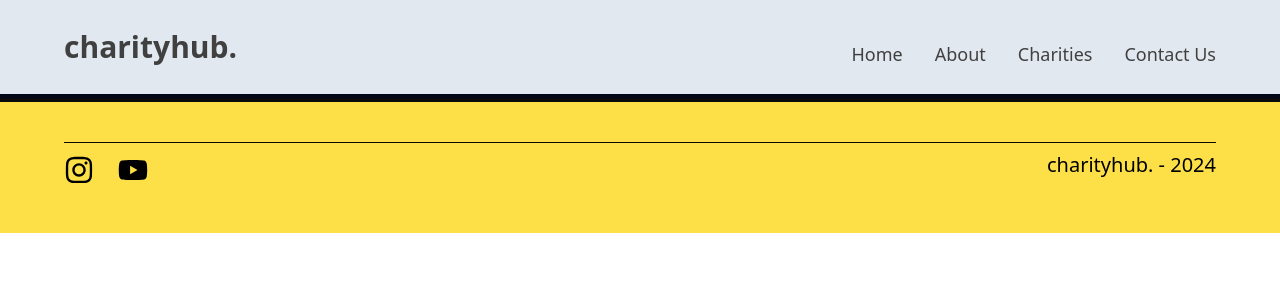
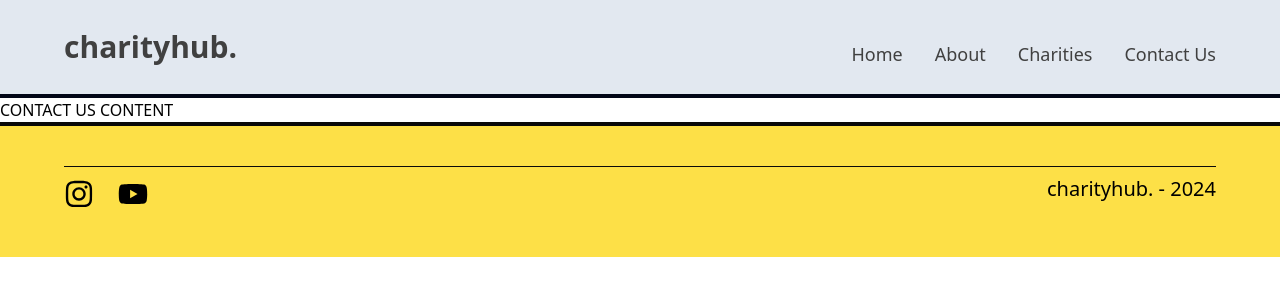
Before and after one commit to fcram7/charityhub, a React (Vite) app: page /contact-us in a window 1280 px wide. Shown: the top 300 px of the page. Built offline with nearby package versions, Linux system fonts and the light colour scheme; a web font is replaced by a local one.

Commit message:
added link to navbar icon, added login and contact us pages

```diff
--- a/src/components/Navbar.tsx
+++ b/src/components/Navbar.tsx
@@ -1,5 +1,6 @@
 import { useState } from 'react';
 import { RxHamburgerMenu, RxCross1 } from "react-icons/rx";
+import { Link } from 'react-router-dom';
 
 const Navbar = () => {
   const [menuActive, setMenuActive] = useState(false);
@@ -11,13 +12,13 @@ const Navbar = () => {
   return (
     <header className={`navbar-section ${menuActive ? "" : "overflow-hidden"} border-b-4 border-slate-950 z-50 bg-slate-200`}>
       <nav className="navbar relative flex py-6 px-[7%] lg:px-[5%] h-full justify-between items-center">
-        <h1 className="navbar-logo font-semibold text-2xl lg:text-3xl text-neutral-700">charity<span>hub.</span></h1>
+        <Link to="/" className="navbar-logo font-semibold text-2xl lg:text-3xl text-neutral-700">charity<span>hub.</span></Link>
 
         <ul className={`navbar-links inline-block text-neutral-700 bg-slate-200 text-lg absolute z-[9999] w-full top-20 left-0 pt-4 px-[7%] max-lg:h-[100vh] transform transition-transform duration-200 ease-in-out ${menuActive ? "translate-x-0" : "translate-x-full"} lg:static flex flex-col gap-4 lg:gap-8 lg:flex-row lg:justify-end lg:translate-x-0 lg:px-0`}>
-          <li className="navbar-menu cursor-pointer after:transform after:transition-transform after:ease-linear after:duration-100 after:border-[0.05rem] after:content-[''] after:border-solid after:border-neutral-600 after:origin-left after:scale-x-0 hover:after:scale-x-[10%] lg:hover:after:scale-x-110 after:block"><a href="#">Home</a></li>
+          <li className="navbar-menu cursor-pointer after:transform after:transition-transform after:ease-linear after:duration-100 after:border-[0.05rem] after:content-[''] after:border-solid after:border-neutral-600 after:origin-left after:scale-x-0 hover:after:scale-x-[10%] lg:hover:after:scale-x-110 after:block"><Link to="/">Home</Link></li>
           <li className="navbar-menu cursor-pointer after:transform after:transition-transform after:ease-linear after:duration-100 after:border-[0.05rem] after:content-[''] after:border-solid after:border-neutral-600 after:origin-left after:scale-x-0 hover:after:scale-x-[10%] lg:hover:after:scale-x-110 after:block"><a href="#">About</a></li>
           <li className="navbar-menu cursor-pointer after:transform after:transition-transform after:ease-linear after:duration-100 after:border-[0.05rem] after:content-[''] after:border-solid after:border-neutral-600 after:origin-left after:scale-x-0 hover:after:scale-x-[13%] lg:hover:after:scale-x-110 after:block"><a href="#">Charities</a></li>
-          <li className="navbar-menu cursor-pointer after:transform after:transition-transform after:ease-linear after:duration-100 after:border-[0.05rem] after:content-[''] after:border-solid after:border-neutral-600 after:origin-left after:scale-x-0 hover:after:scale-x-[16%] lg:hover:after:scale-x-110 after:block"><a href="#">Contact Us</a></li>
+          <li className="navbar-menu cursor-pointer after:transform after:transition-transform after:ease-linear after:duration-100 after:border-[0.05rem] after:content-[''] after:border-solid after:border-neutral-600 after:origin-left after:scale-x-0 hover:after:scale-x-[16%] lg:hover:after:scale-x-110 after:block"><Link to="/contact-us">Contact Us</Link></li>
         </ul>
 
         <div className="navbar-extra lg:hidden">
--- /dev/null
+++ b/src/pages/contactus/Index.tsx
@@ -0,0 +1,9 @@
+const ContactUs = () => {
+  return (
+    <div>
+      CONTACT US CONTENT
+    </div>
+   );
+}
+
+export default ContactUs;
--- a/src/pages/home/StartCharity.tsx
+++ b/src/pages/home/StartCharity.tsx
@@ -1,11 +1,18 @@
+import { useNavigate } from 'react-router-dom';
+
 const StartCharity = () => {
+  const navigate = useNavigate();
+
+  const startCharityButtonHandler = () => {
+    navigate("/login");
+  }
   return (
     <section className="start-charity py-20 lg:py-36 px-[5%] lg:px-[2%] bg-violet-500">
       <h1 className="section-title font-instrument text-center text-2xl md:text-3xl lg:text-7xl lg:leading-relaxed">
         "The best way to find yourself is to lose yourself in the service of others"
       </h1>
       <div className="start-charity-content flex justify-center">
-        <button type="button" className="px-3 py-2 bg-violet-600 rounded-md border text-neutral-50 transition-all ease-in-out duration-200 text-lg mt-4 hover:border-violet-600 hover:text-violet-600 hover:bg-slate-100">Start your charity campaign</button>
+        <button onClick={startCharityButtonHandler} type="button" className="px-3 py-2 bg-violet-600 rounded-md border text-neutral-50 transition-all ease-in-out duration-200 text-lg mt-4 hover:border-violet-600 hover:text-violet-600 hover:bg-slate-100">Start your charity campaign</button>
       </div>
     </section>
    );
--- a/src/pages/home/components/CharityCard.tsx
+++ b/src/pages/home/components/CharityCard.tsx
@@ -13,7 +13,7 @@ const CharityCard = () => {
   }
 
   return (
-    <div className="charity-card border border-neutral-400 shadow-xl rounded-2xl h-full">
+    <article className="charity-card border border-neutral-400 shadow-xl rounded-2xl h-full">
       <div className="charity-img flex justify-center">
         <img className="w-full" src={CharityCardTemplate1} alt="" />
       </div>
@@ -42,7 +42,7 @@ const CharityCard = () => {
           <span>{showDetails ? "Hide" : "Show"} Details</span>
         </div>
       </div>
-    </div>
+    </article>
    );
 }
 
--- /dev/null
+++ b/src/pages/login/Index.tsx
@@ -0,0 +1,9 @@
+const Login = () => {
+  return (
+    <div>
+      LOGIN PAGE CONTENT
+    </div>
+   );
+}
+
+export default Login;
--- a/src/routes/RouteHandler.tsx
+++ b/src/routes/RouteHandler.tsx
@@ -1,11 +1,15 @@
 import { Route, Routes } from 'react-router-dom';
 import Home from '../pages/home/Index';
+import Login from '../pages/login/Index';
+import ContactUs from '../pages/contactus/Index';
 
 const RouteHandler = () => {
   return (
     <>
       <Routes>
         <Route path="/" element={<Home />} />
+        <Route path="/contact-us" element={<ContactUs />}/>
+        <Route path="/login" element={<Login />}/>
       </Routes>
     </>
    );
```
